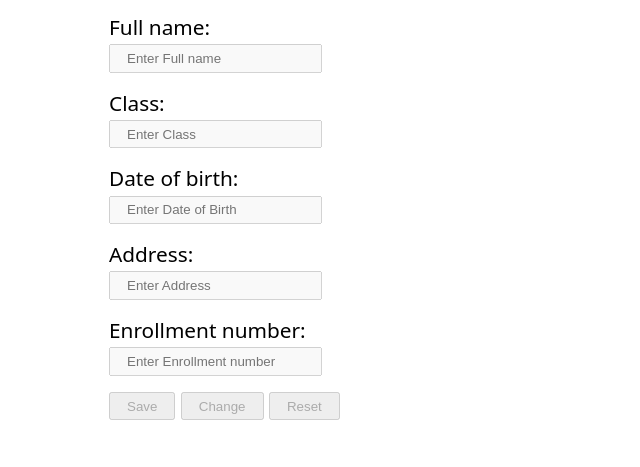
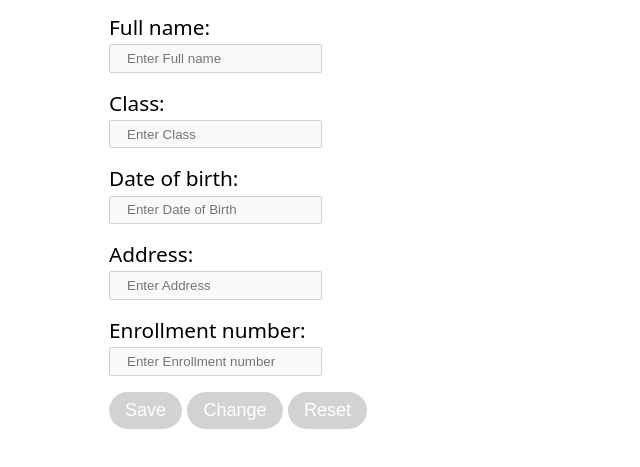
Before and after one commit to ArfiH/EmployeeFormControl, a plain HTML site: page index.html in a window 1280 px wide. Shown: the part 199-666 px from the top of the page, without its empty margins (51-691 px from the left). Drawn offline with nearby package versions, Linux system fonts and the light colour scheme.

Commit message:
final commit :tada:

```diff
--- a/styles/style.css
+++ b/styles/style.css
@@ -23,6 +23,15 @@ input {
 }
 
 .btn {
-    padding: 0.3rem 1rem;
+    padding: 0.5rem 1rem;
     margin-top: 1rem;
+    color: white;
+    font-size: large;
+    background-color: black;
+    border: none;
+    border-radius: 20px;
 }
+
+.btn:disabled {
+    background-color: rgb(210, 210, 210);
+}
```
Also changed, not shown: 1 other file.
